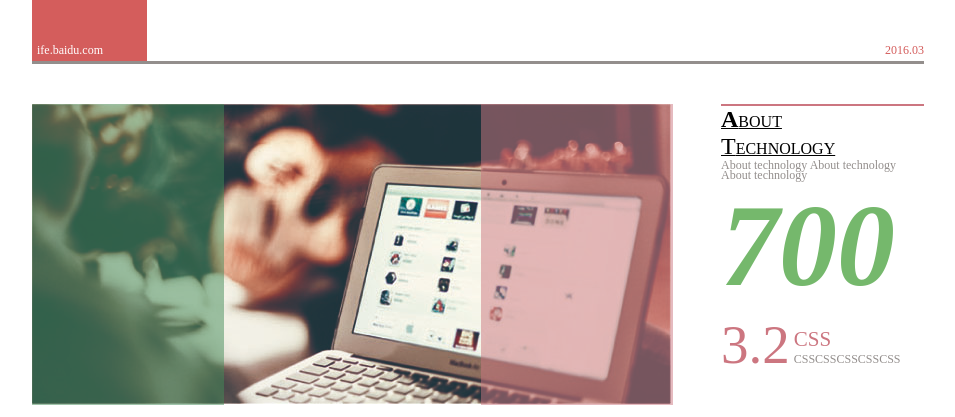
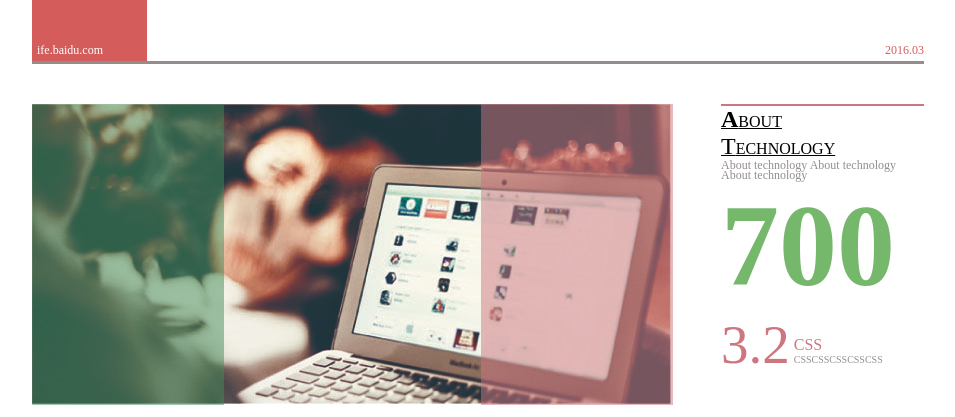
Before and after one commit to allonloveapple/hansneil.github.io, a plain HTML site: page baidu_ife/1-06/index.html in a window 1280 px wide. Shown: the top 417 px of the page, without its empty margins (162-1117 px from the left). Drawn offline with Linux system fonts and the light colour scheme; a web font is replaced by a local one.

Commit message:
baidu-ife 1-006

```diff
--- a/baidu_ife/1-06/css/main.css
+++ b/baidu_ife/1-06/css/main.css
@@ -10,7 +10,7 @@ body {
     width: 100%;
     height: 100%;
     background-color: #fff;
-    font-family: yaHei;
+    font-family: "Microsoft Yahei", yaHei;
 }
 .content-wrapper {
     position: relative;
@@ -88,7 +88,6 @@ div.content {
 .big-number {
     font-size: 116px;
     font-weight: bolder;
-    font-style: italic;
     color: #75b86c;
 }
 .small-number {
@@ -98,12 +97,12 @@ div.content {
 }
 .smaller-number {
     display: inline-block;
-    font-size: 21px;
+    font-size: 16px;
     color: rgba(204, 118, 128, 1);
 }
 .smaller-number span {
     display: block;
-    font-size: 12px;
+    font-size: 10px;
     color: #938e8c;
 }
 .second {
```
